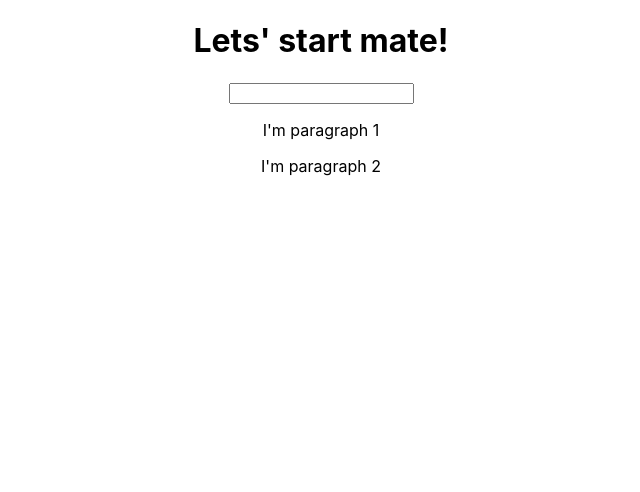
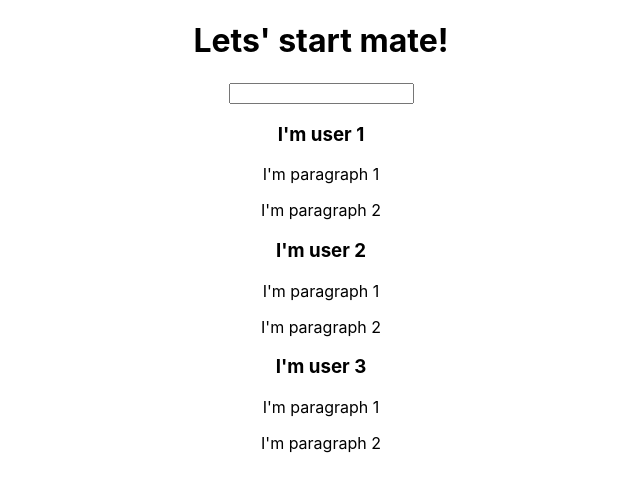
Before and after one commit to ElDav1d/react-complete-guide-base-syntax-exercise, a React (Create React App) app: page / in a window 1280 px wide. Shown: the top 492 px of the page, without its empty margins (319-959 px from the left). Built offline with nearby package versions, Linux system fonts and the light colour scheme.

Commit message:
Pass user names as prop

```diff
--- a/src/App.js
+++ b/src/App.js
@@ -7,7 +7,9 @@ function App() {
     <div className="App">
       <h1>Lets' start mate!</h1>
       <UserInput />
-      <UserOutput />
+      <UserOutput userName="user 1"/>
+      <UserOutput userName="user 2"/>
+      <UserOutput userName="user 3"/>
     </div>
   );
 }
--- a/src/UserOutput/UserOutput.js
+++ b/src/UserOutput/UserOutput.js
@@ -1,6 +1,7 @@
-const userOutput = () => {
+const userOutput = (props) => {
   return (
     <div>
+      <h3>I'm {props.userName}</h3>
       <p>I'm paragraph 1</p>
       <p>I'm paragraph 2</p>
     </div>
```
